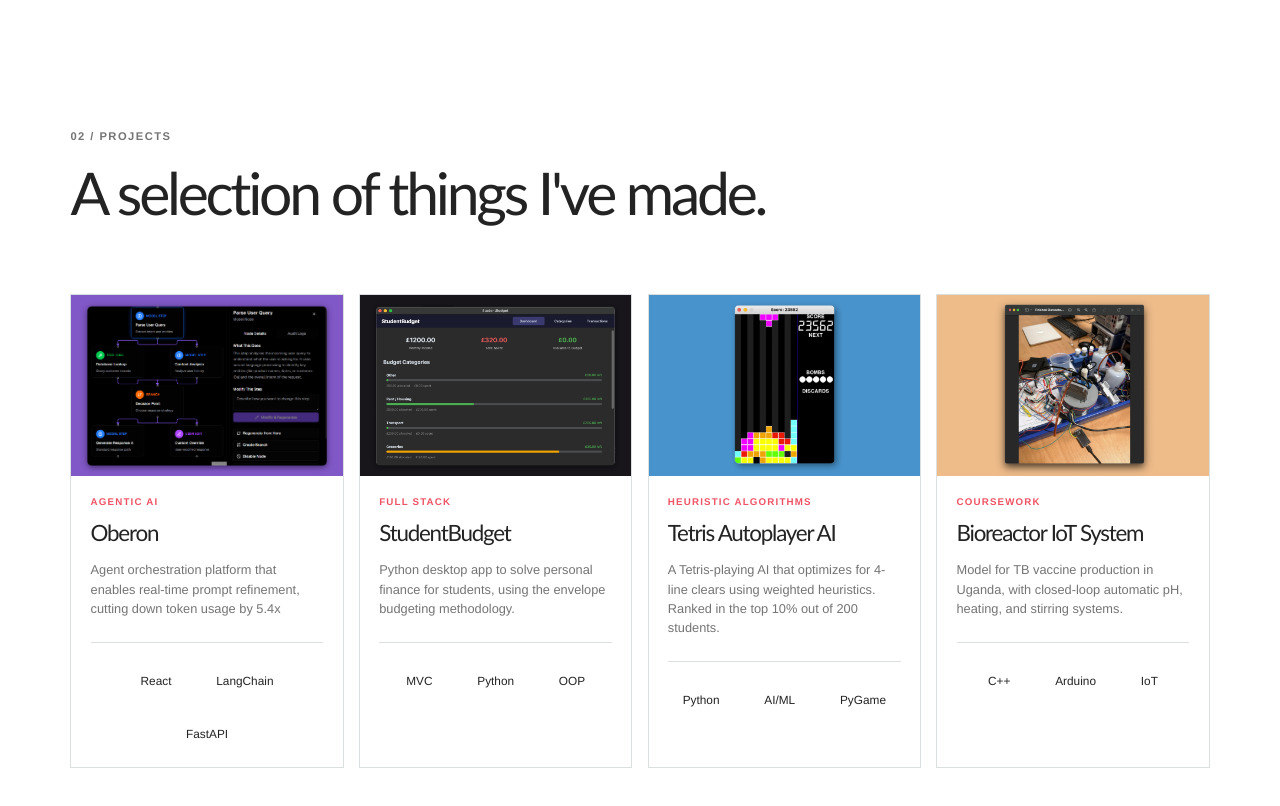
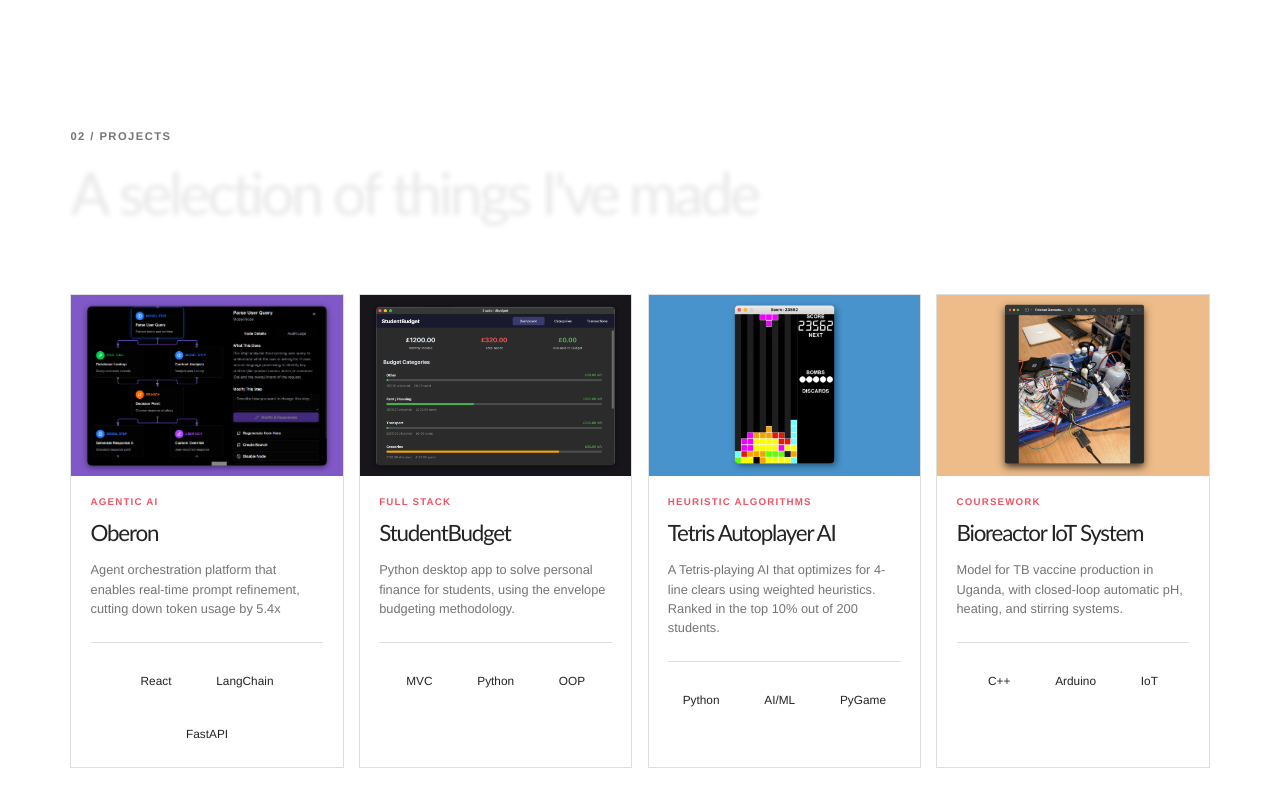
Before and after one commit to Pratik-Harani/portfolio-site, a Next.js app: page / in a window 1280 px wide. Shown: the part 1400-2206 px from the top of the page. Built offline with nearby package versions, Linux system fonts and the light colour scheme.

Commit message:
Add blurred scroll reveal effect to Projects header

```diff
--- a/app/page.tsx
+++ b/app/page.tsx
@@ -191,11 +191,16 @@ export default function Home() {
       </section>
 
       <section className="section projects-section" id="projects">
+        <p className="section-number">02 / PROJECTS</p>
         <div className="section-heading with-copy reveal">
-          <div>
-            <p className="section-number">02 / PROJECTS</p>
-            <h2>A selection of things I&apos;ve made.</h2>
-          </div>
+          <ScrollReveal
+            baseOpacity={0.1}
+            baseRotation={0}
+            blurStrength={2.5}
+            containerClassName="about-headline-reveal"
+          >
+            {"A selection of things I've made"}
+          </ScrollReveal>
         </div>
         <div className="project-grid">
           {projects.map((project, index) => (
```
